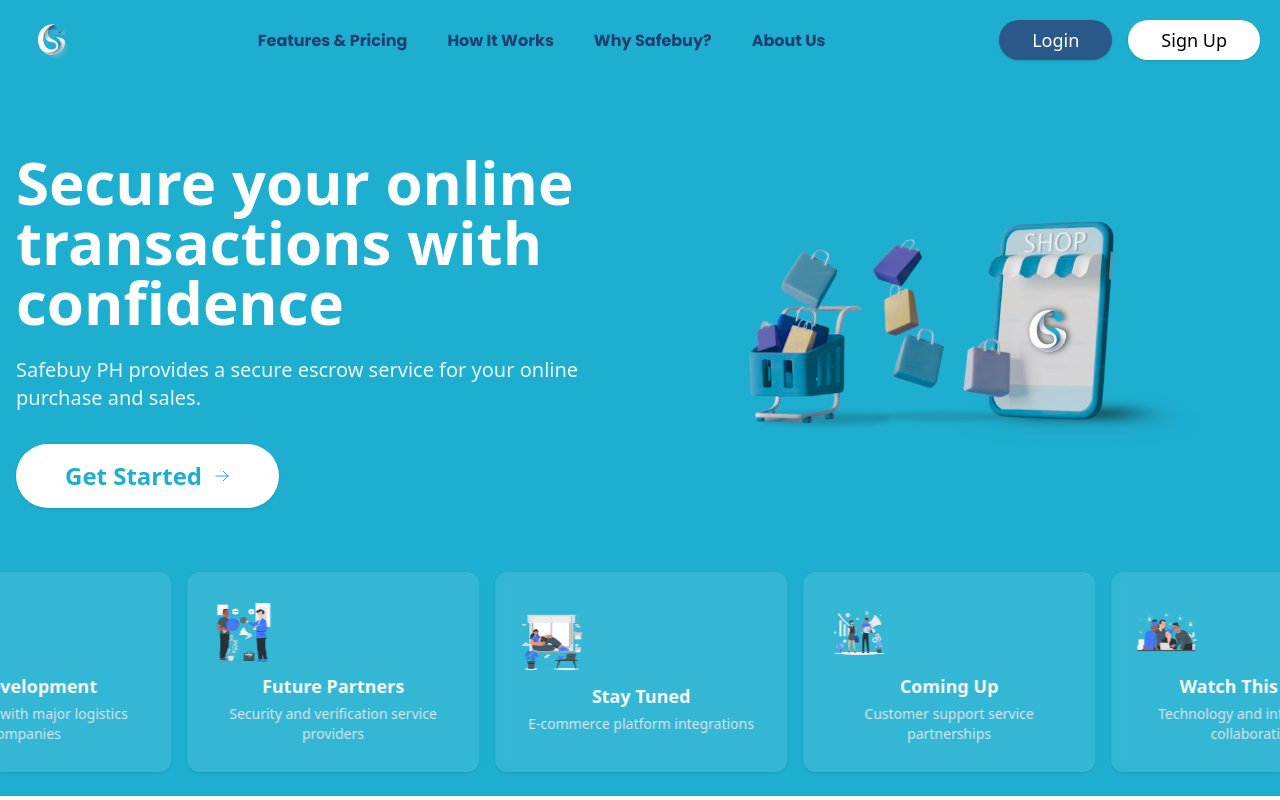
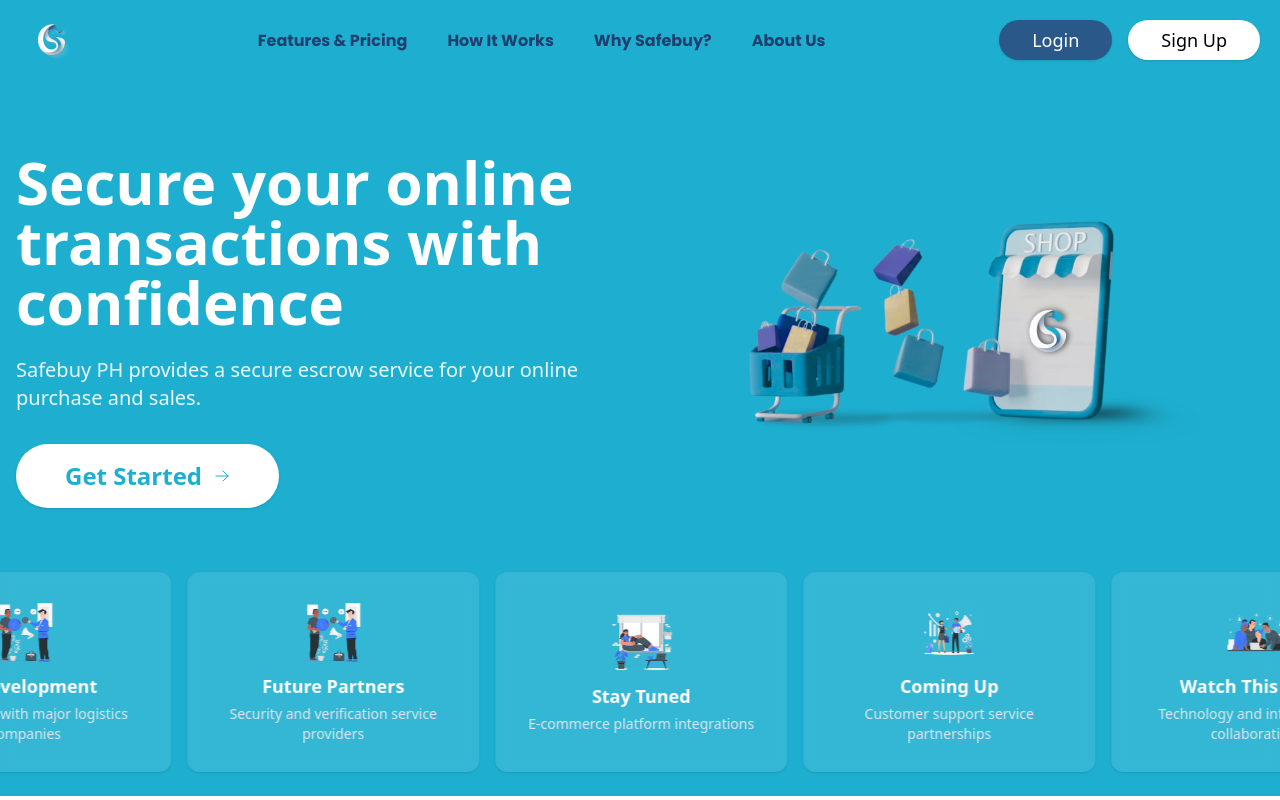
Before and after one commit to esamp001/safebuyph, a React (Vite) app in the folder client/: page / in a window 1280 px wide. Shown: the top 800 px of the page. Built offline with nearby package versions, Linux system fonts and the light colour scheme; no server answers; the HTML template or start-up script is replaced by a standard one.

Commit message:
Fix the card bug on partnership

```diff
--- a/client/src/pages/landingPage.jsx
+++ b/client/src/pages/landingPage.jsx
@@ -122,7 +122,7 @@
                       <img
                         src={item.image}
                         alt={item.title}
-                        className="w-16 h-16 mb-2 object-contain self-start"
+                        className="w-16 h-16 mb-2 object-contain mx-auto"
                       />
                       <div className="flex flex-col items-center text-center">
                         <h3 className="text-lg font-semibold text-white">{item.title}</h3>
```
